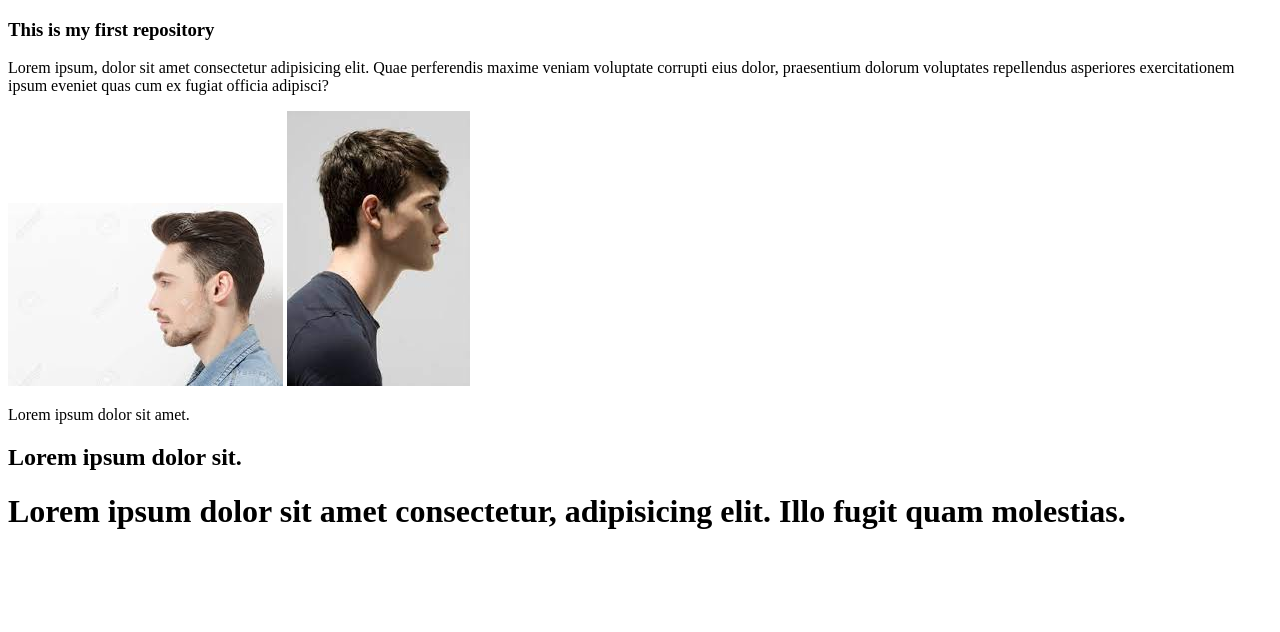
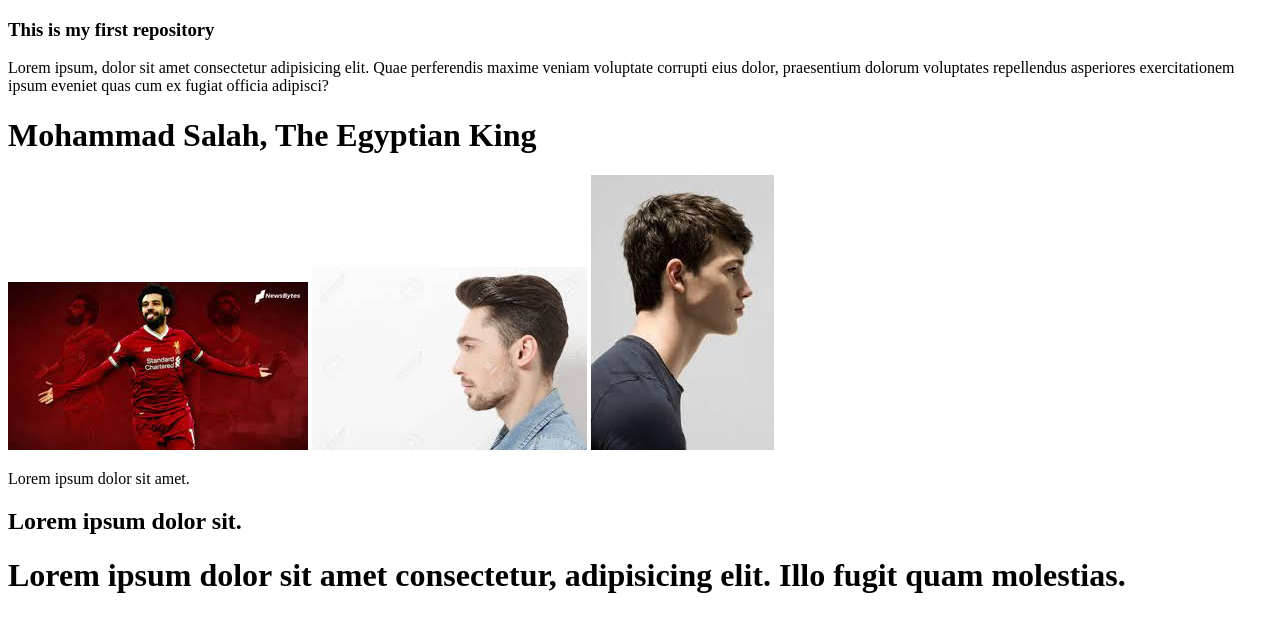
Before and after one commit to SMhamidAzad/my-first-repo, a plain HTML site: page index.html in a window 1280 px wide. Drawn offline with Linux system fonts and the light colour scheme.

Commit message:
mo salh added

```diff
--- a/index.html
+++ b/index.html
@@ -9,6 +9,8 @@
 <body>
     <h3>This is my first repository</h3>
     <p>Lorem ipsum, dolor sit amet consectetur adipisicing elit. Quae perferendis maxime veniam voluptate corrupti eius dolor, praesentium dolorum voluptates repellendus asperiores exercitationem ipsum eveniet quas cum ex fugiat officia adipisci?</p>
+    <h1>Mohammad Salah, The Egyptian King</h1>
+    <img src="mo-salah.jpg" alt="">
     <img src="profile-1.jpg" alt="profile-1">
     <img src="profile-2.jpg" alt="profile-2">
     <p>Lorem ipsum dolor sit amet.</p>
```
Also changed, not shown: mo-salah.jpg (added).
